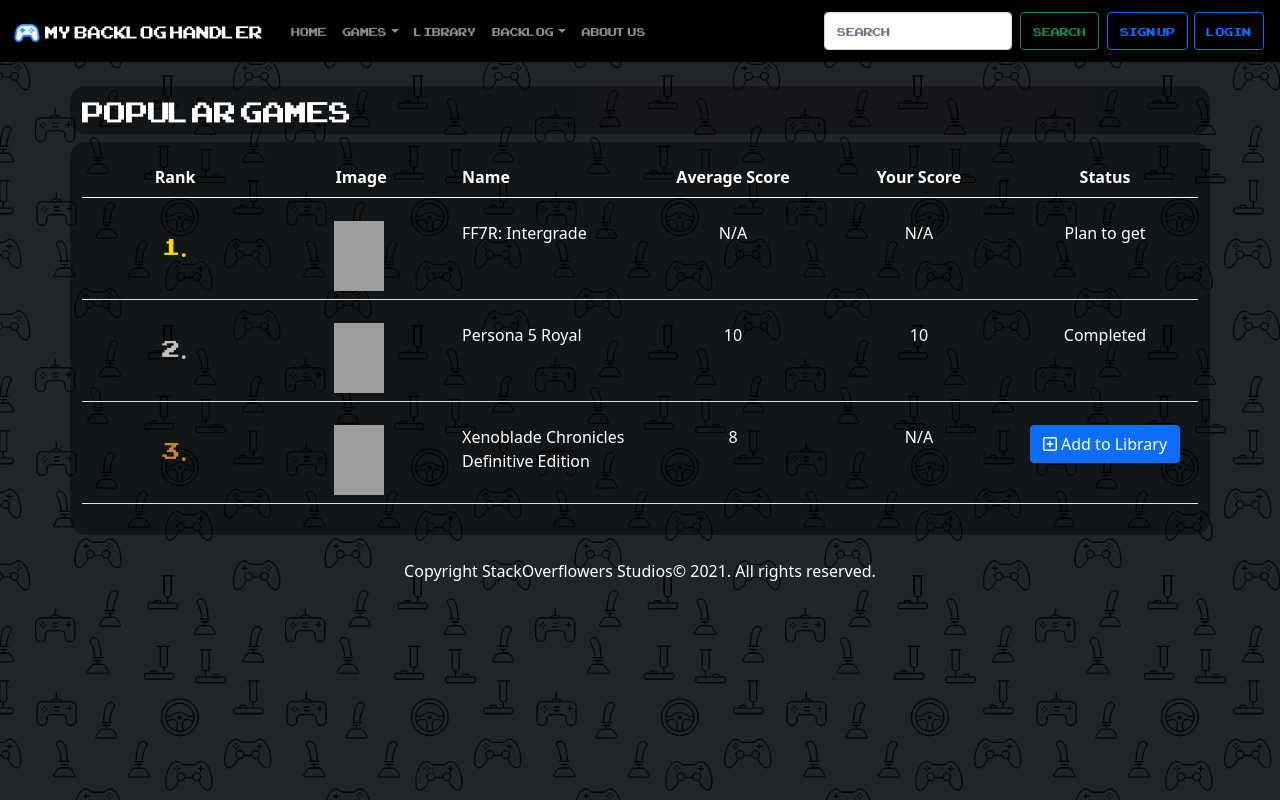
After one commit to bermed28/My-Backlog-Handler, a Django app: page /games/popular in a window 1280 px wide. The commit adds this page. Run offline with Django 3.2, Linux system fonts and the light colour scheme; some libraries are stand-ins or nearby versions; grey boxes are pictures that could not be loaded.

Commit message:
Created and styled Popular Games page

```diff
--- a/index/static/home/stylesheet.css
+++ b/index/static/home/stylesheet.css
@@ -91,6 +91,12 @@
 	.navbar .nav-item:hover .dropdown-menu{ display: block; }
 	.navbar .nav-item .dropdown-menu{ margin-top:0; }
 }
+.dropdown {
+  --animate-duration: 0.25s;
+}
+.rankNum {
+    font-family: 'arcadeclassicregular';
+}
 /*.transition-fade {*/
 /*    opacity: 1;*/
 /*    transition: 500ms;*/
--- a/index/templates/home/library.html
+++ b/index/templates/home/library.html
@@ -58,7 +58,7 @@
         {#                    </span>#}
         {#            </li>#}
         {#        </ul>#}
-        <table style="width: 100%;">
+        <table class="table text-white" style="width: 100%;">
             <thead>
             <tr>
                 <th>Image</th>
--- a/index/templates/home/navOutTemplate.html
+++ b/index/templates/home/navOutTemplate.html
@@ -33,8 +33,8 @@
                             <a class="nav-link dropdown-toggle" data-toggle="dropdown" role="button"
                                href="#">Games</a>
                             <div class="dropdown-menu bg-dark animate__animated animate__zoomIn animate__faster">
-                                <a href="#" class="dropdown-item">New Releases</a>
-                                <a href="#" class="dropdown-item">Popular</a>
+                                <a href="{% url 'games' %}" class="dropdown-item">New Releases</a>
+                                <a href="{% url 'popGames' %}" class="dropdown-item">Popular</a>
                                 <a href="#" class="dropdown-item">Upcoming</a>
                                 <a href="#" class="dropdown-item">Recently Added</a>
                             </div>
--- a/index/templates/home/navTemplate.html
+++ b/index/templates/home/navTemplate.html
@@ -34,7 +34,7 @@
                             <a class="nav-link dropdown-toggle" data-toggle="dropdown" role="button"
                                href="#">Games</a>
                             <div class="dropdown-menu bg-dark animate__animated animate__zoomIn animate__faster">
-                                <a href="#" class="dropdown-item">New Releases</a>
+                                <a href="{% url 'games' %}" class="dropdown-item">New Releases</a>
                                 <a href="#" class="dropdown-item">Popular</a>
                                 <a href="#" class="dropdown-item">Upcoming</a>
                                 <a href="#" class="dropdown-item">Recently Added</a>
--- /dev/null
+++ b/index/templates/home/popular-games.html
@@ -0,0 +1,92 @@
+<!DOCTYPE html>
+<html>
+
+<head>
+    {% if request.user.is_authenticated %}
+        {% include 'home/navTemplate.html' %}
+    {% else %}
+        {% include 'home/navOutTemplate.html' %}
+    {% endif %}
+    <script src="https://kit.fontawesome.com/c6db85c705.js" crossorigin="anonymous"></script>
+<style>
+    table {
+        border-collapse: separate;
+        border-spacing: 0 15px;
+    }
+    th,td {
+        width: 150px;
+        text-align: center;
+        padding: 5px;
+    }
+    .nametag {
+        text-align: left;
+    }
+    .rankNum {
+        font-family: 'arcadeclassicregular';
+        font-size: xx-large;
+    }
+</style>
+</head>
+<body>
+<br>
+<div>
+    <section class="container site-content animate__animated animate__backInDown animate__faster">
+        <h1>Popular Games</h1>
+    </section>
+    <div class="container site-content animate__animated animate__lightSpeedInRight animate__faster table-responsive">
+        <table class="table text-white" style="width: 100%;">
+            <thead>
+            <tr>
+                <th>Rank</th>
+                <th>Image</th>
+                <th class="nametag">Name</th>
+                <th>Average Score</th>
+                <th>Your Score</th>
+                <th>Status</th>
+            </tr>
+            </thead>
+            <tbody>
+            <tr>
+                <td class="rankNum" style="color: gold">1.</td>
+                <td><a href="{% url 'game-article-template' %}"><img class="me-1" width="50" height="70" alt="FF7R: Intergrade" src="https://static.wikia.nocookie.net/finalfantasy/images/7/73/FFVII_Remake_Intergrade_standard_edition_cover_art_for_PS5.png/revision/latest/scale-to-width-down/250?cb=20210226030532"></a>
+                </td>
+                <td class="nametag"><a href="{% url 'game-article-template' %}" style="text-decoration: none; color: white">FF7R: Intergrade</a></td>
+                <td>N/A</td>
+                <td>N/A</td>
+                <td>Plan to get</td>
+            </tr>
+            <tr>
+                <td class="rankNum" style="color: silver">2.</td>
+                <td><a href="{% url 'game-article-template' %}"><img class="me-1" width="50" height="70" alt="P5R" src="https://static.wikia.nocookie.net/megamitensei/images/6/6c/P5R_Key_Art.jpg/revision/latest/scale-to-width-down/340?cb=20190519020504"></a>
+                </td>
+                <td class="nametag"><a href="{% url 'game-article-template' %}" style="text-decoration: none; color: white">Persona 5 Royal</a></td>
+                <td>10</td>
+                <td>10</td>
+                <td>Completed</td>
+            </tr>
+            <tr>
+                <td class="rankNum" style="color: #CD7F32;">3.</td>
+                <td><a href="{% url 'game-article-template' %}"><img class="me-1" width="50" height="70" alt="Xenoblade Def Edition" src="https://external-preview.redd.it/2QqVCOrlzpEGLBqZswP9p8LvzmyQePqTRGn9fPXD9aI.jpg?auto=webp&s=a64ad1eca60a76182b7a124bf05fd598a8108b98"></a>
+                </td>
+                <td class="nametag"><a href="{% url 'game-article-template' %}" style="text-decoration: none; color: white">Xenoblade Chronicles Definitive Edition</a></td>
+                <td>8</td>
+                <td>N/A</td>
+                <td><button class="btn btn-primary" onclick="window.location.href='#'"><i class="far fa-plus-square"></i> Add to Library</button></td>
+            </tr>
+            </tbody>
+        </table>
+    </div>
+</div><br>
+<div class="container text-center">Copyright StackOverflowers Studios&copy; 2021. All rights reserved.</div>
+<script src="https://code.jquery.com/jquery-3.3.1.slim.min.js"
+        integrity="sha384-q8i/X+965DzO0rT7abK41JStQIAqVgRVzpbzo5smXKp4YfRvH+8abtTE1Pi6jizo"
+        crossorigin="anonymous"></script>
+    <script src="https://cdnjs.cloudflare.com/ajax/libs/popper.js/1.14.3/umd/popper.min.js"
+<script src="https://cdnjs.cloudflare.com/ajax/libs/popper.js/1.14.3/umd/popper.min.js"
+        integrity="sha384-ZMP7rVo3mIykV+2+9J3UJ46jBk0WLaUAdn689aCwoqbBJiSnjAK/l8WvCWPIPm49"
+        crossorigin="anonymous"></script>
+    <script src="https://stackpath.bootstrapcdn.com/bootstrap/4.1.3/js/bootstrap.min.js"
+<script src="https://stackpath.bootstrapcdn.com/bootstrap/4.1.3/js/bootstrap.min.js"
+        integrity="sha384-ChfqqxuZUCnJSK3+MXmPNIyE6ZbWh2IMqE241rYiqJxyMiZ6OW/JmZQ5stwEULTy"
+        crossorigin="anonymous"></script>
+</body>
--- a/index/urls.py
+++ b/index/urls.py
@@ -17,7 +17,8 @@
     path('api', include(router.urls)),
     path('api-auth/', include('rest_framework.urls', namespace="rest framework")),
     path('tips-tricks/', views.tips, name="tips-tricks"),
-
+    path('games/', views.games, name="games"),
+    path('games/popular', views.popGames, name="popGames"),
 
 
 
--- a/index/views.py
+++ b/index/views.py
@@ -29,3 +29,7 @@
 
 def tips(request):
     return render(request, 'home/tips.html')
+def games(request):
+    return render(request, 'home/games.html')
+def popGames(request):
+    return render(request, 'home/popular-games.html')
```
Also changed, not shown: index/templates/home/game-article-template.html (+33 -2 lines), index/templates/home/games.html (added, +84 -0 lines), register/templates/register/register.html (+8 -6 lines).
